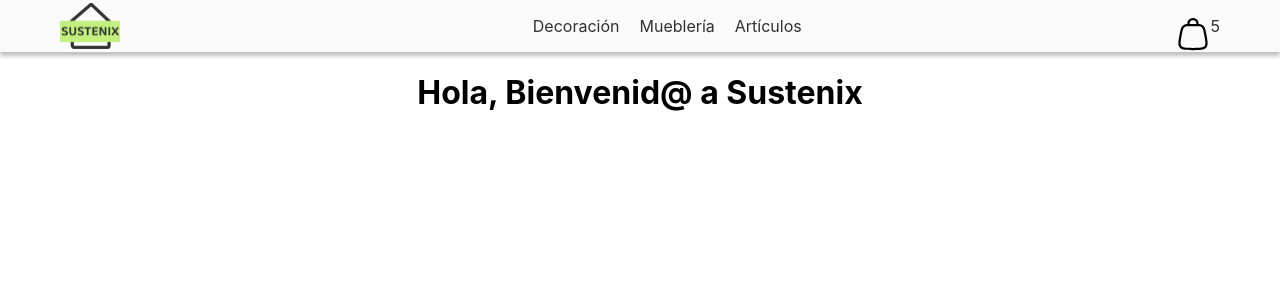
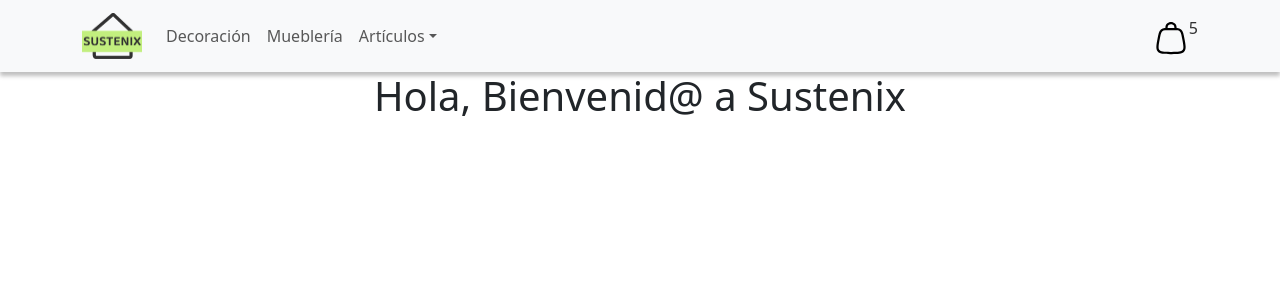
Before and after one commit to eugenisv/PEntrega2-Villamizar, a React (Create React App) app: page / in a window 1280 px wide. Shown: the top 300 px of the page. Built offline with nearby package versions, Linux system fonts and the light colour scheme.

Commit message:
añadir react-bootstrap

```diff
--- a/package.json
+++ b/package.json
@@ -6,7 +6,9 @@
     "@testing-library/jest-dom": "^5.17.0",
     "@testing-library/react": "^13.4.0",
     "@testing-library/user-event": "^13.5.0",
+    "bootstrap": "^5.3.1",
     "react": "^18.2.0",
+    "react-bootstrap": "^2.8.0",
     "react-dom": "^18.2.0",
     "react-scripts": "5.0.1",
     "web-vitals": "^2.1.4"
--- a/src/App.js
+++ b/src/App.js
@@ -1,6 +1,7 @@
 import './App.css';
 import NavBar from './components/NavBar/NavBar';
 import ItemListContainer from './components/ItemListContainer/ItemListContainer';
+import 'bootstrap/dist/css/bootstrap.min.css';
 
 function App() {
   return (
--- a/src/components/NavBar/NavBar.css
+++ b/src/components/NavBar/NavBar.css
@@ -13,21 +13,6 @@
     color: var(--color-black);
 }
 
-li {
-    list-style: none;
-
-}
-
-ul {
-    display: flex;
-    gap: 20px;
-}
-
-a {
-    text-decoration: none;
-    color: var(--color-black);
-}
-
 .logo {
     width: 60px;
     height: 46px;
--- a/src/components/NavBar/NavBar.js
+++ b/src/components/NavBar/NavBar.js
@@ -2,17 +2,38 @@
 import './NavBar.css';
 import logo from './assets/Logo.png'
 
+import Container from 'react-bootstrap/Container';
+import Nav from 'react-bootstrap/Nav';
+import Navbar from 'react-bootstrap/Navbar';
+import NavDropdown from 'react-bootstrap/NavDropdown';
+
+
 const NavBar = () => {
     return (
-        <nav className="navbar">
-        <img className="logo" src={logo} alt="logo-sustenix"></img>
-        <ul>
-            <li><a href="#">Decoración</a></li>
-            <li><a href="#">Mueblería</a></li>
-            <li><a href="#">Artículos</a></li>
-        </ul>
-        <CartWidget></CartWidget>
-        </nav>
+        <Navbar expand="lg" className="bg-body-tertiary">
+        <Container>
+        <Navbar.Brand href="#home"><img className="logo" src={logo} alt="logo-sustenix"></img></Navbar.Brand>
+        <Navbar.Toggle aria-controls="basic-navbar-nav" />
+        <Navbar.Collapse id="basic-navbar-nav">
+            <Nav className="me-auto">
+            <Nav.Link href="#home">Decoración</Nav.Link>
+            <Nav.Link href="#link">Mueblería</Nav.Link>
+            <NavDropdown title="Artículos" id="basic-nav-dropdown">
+                <NavDropdown.Item href="#action/3.1">Cocina</NavDropdown.Item>
+                <NavDropdown.Item href="#action/3.2">
+                Baño
+                </NavDropdown.Item>
+                <NavDropdown.Item href="#action/3.3">Limpieza</NavDropdown.Item>
+                <NavDropdown.Divider />
+                <NavDropdown.Item href="#action/3.4">
+                Textiles
+                </NavDropdown.Item>
+            </NavDropdown>
+            </Nav>
+        </Navbar.Collapse>
+        <CartWidget/>
+        </Container>
+        </Navbar>
     )
 }
 
```
Also changed, not shown: 1 other file (tests, documents, lock files or other folders).
